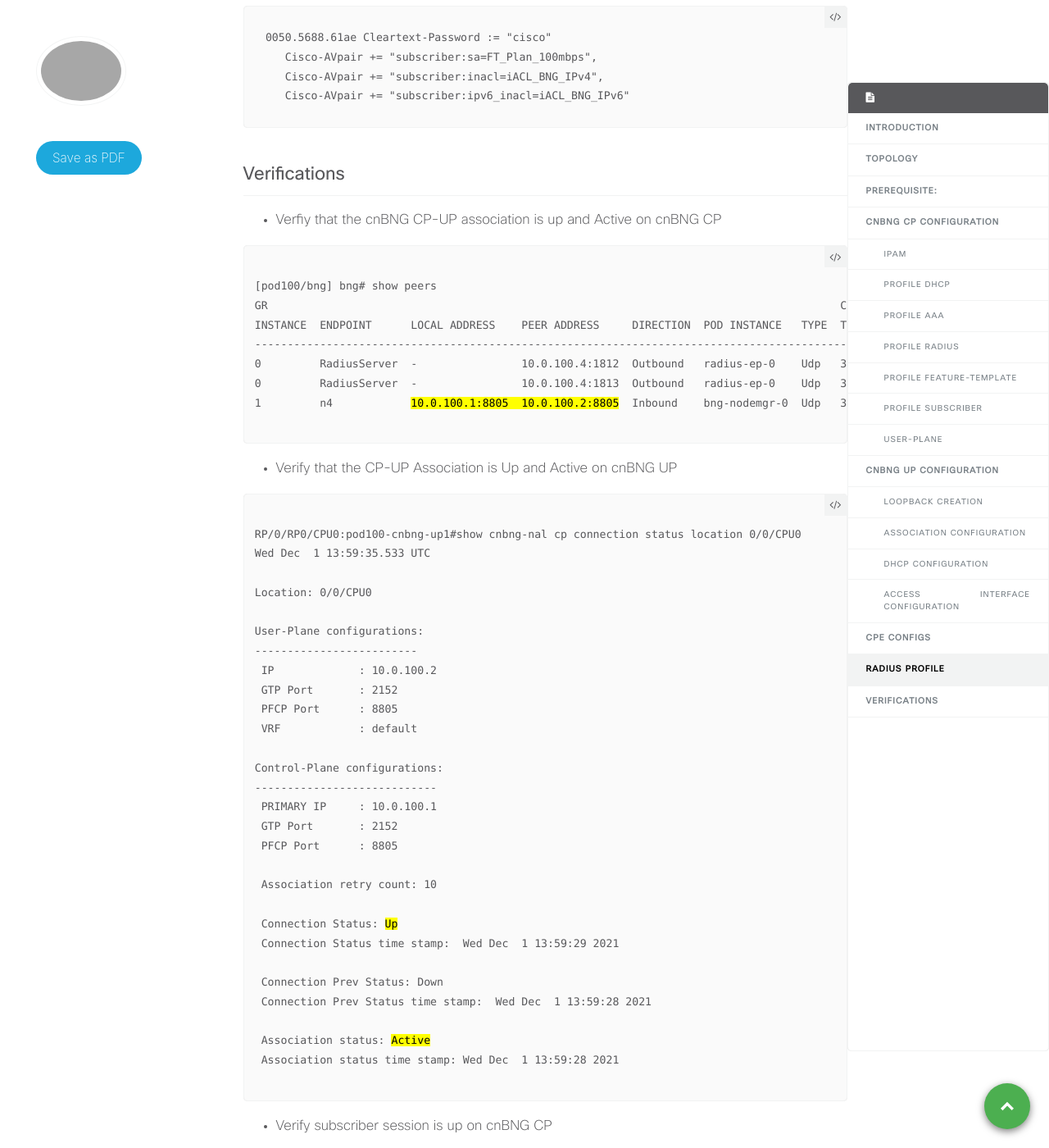
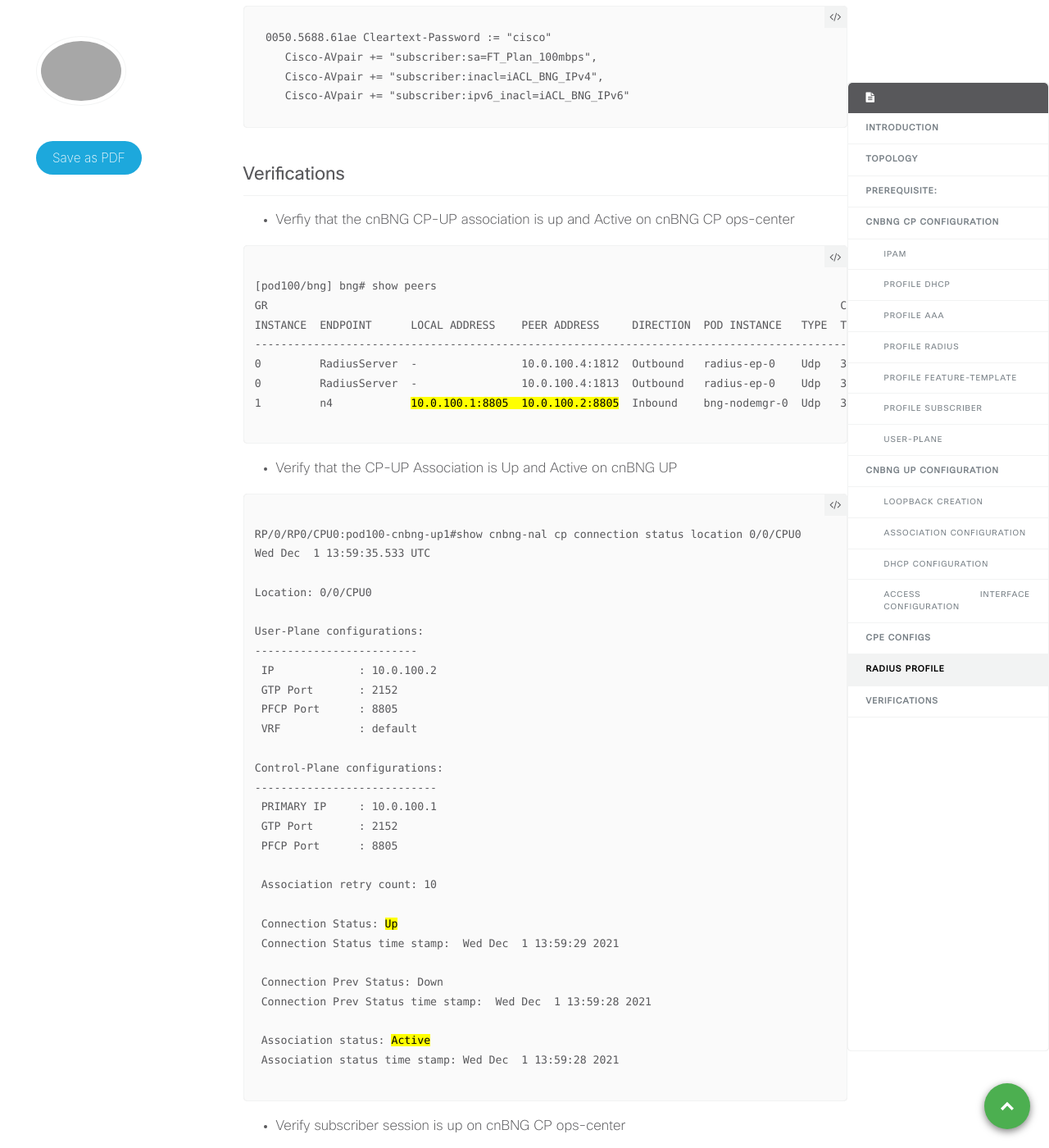
Before and after one commit to xrdocs/cnbng, a Jekyll site: the page built from _tutorials/ipoe-ds-subscriber-bringup-in-cnbng.md, in a window 1280 px wide and 1400 px high, scrolled down 9396 px. Shown: the whole window at 82% size. Built offline with Jekyll 4.4.1, drawn with Linux system fonts in a browser that asks for light colours; comment, search, counter and statistics services are not loaded.

Commit message:
Update ipoe-ds-subscriber-bringup-in-cnbng.md

```diff
--- a/_tutorials/ipoe-ds-subscriber-bringup-in-cnbng.md
+++ b/_tutorials/ipoe-ds-subscriber-bringup-in-cnbng.md
@@ -347,7 +347,7 @@ Following is Freeradius profile used in this tutorial
 
 ## Verifications
 
-- Verfiy that the cnBNG CP-UP association is up and Active on cnBNG CP
+- Verfiy that the cnBNG CP-UP association is up and Active on cnBNG CP ops-center
 
 <div class="highlighter-rouge">
 <pre class="highlight">
@@ -400,7 +400,7 @@ Control-Plane configurations:
 </pre>
 </div>
 
-- Verify subscriber session is up on cnBNG CP
+- Verify subscriber session is up on cnBNG CP ops-center
 
 <div class="highlighter-rouge">
 <pre class="highlight">
```
